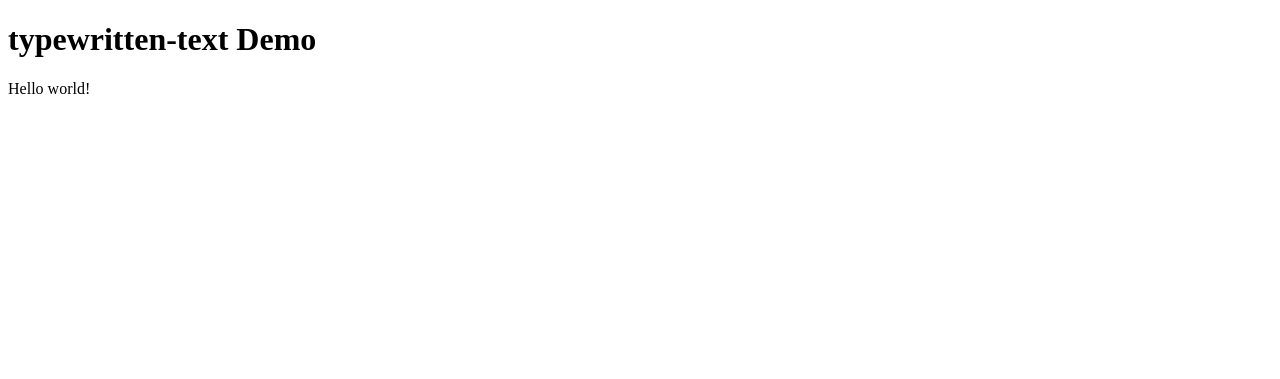
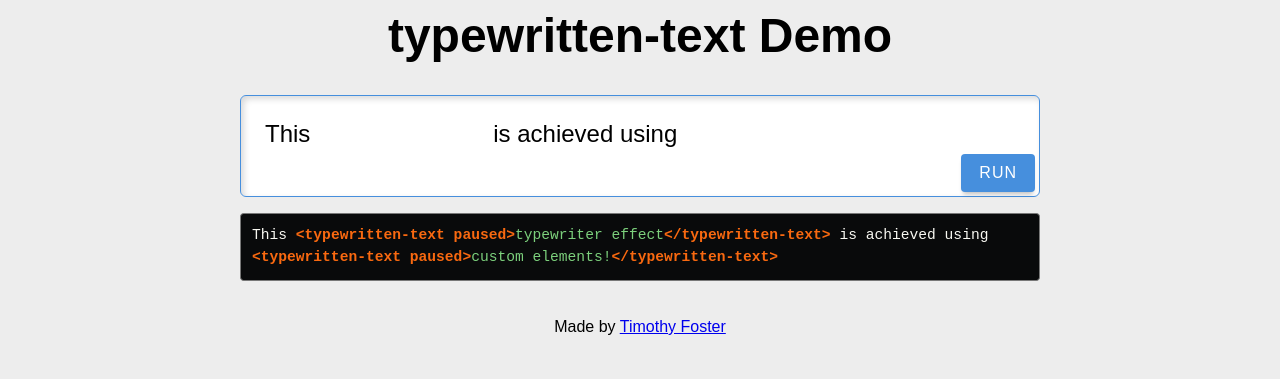
Before and after one commit to Auroratide/typewritten-text, a website with bundled scripts: page index.html in a window 1280 px wide. Built offline with nearby package versions, Linux system fonts and the light colour scheme.

Commit message:
Better-looking demo

```diff
--- /dev/null
+++ b/demo.css
@@ -0,0 +1,117 @@
+:root {
+    --font: 'Source Sans Pro', sans-serif;
+
+    --color-bg: hsl(0, 0%, 93%);
+    --color-fg: hsl(0, 0%, 100%);
+    --color-primary: 211, 69%, 57%;
+
+    --code-font: 'Source Code Pro', monospace;
+    --code-base: hsl(0, 0%, 0%);
+    --code-tagname: hsl(195, 100%, 33%);
+    --code-keyword: hsl(217, 100%, 50%);
+    --code-string: hsl(0, 77%, 36%);
+}
+
+*, *::before, *::after {
+    box-sizing: border-box;
+    margin-top: 0;
+}
+
+body {
+    font-family: var(--font);
+    padding: 0.5em;
+    background: var(--color-bg);
+}
+
+main, footer {
+    max-width: 50rem;
+    margin: auto;
+}
+
+h1 {
+    font-size: 3em;
+    font-weight: bold;
+    text-align: center;
+}
+
+footer {
+    text-align: center;
+    padding: 1.5em;
+}
+
+button, ::part(button) {
+    font-family: var(--font);
+    font-size: 0.75em;
+    border-radius: 0.25em;
+    border: none;
+    padding: 0.625em 1.125em;
+    color: var(--color-fg);
+    text-transform: uppercase;
+    letter-spacing: 0.0625em;
+    box-shadow: 0 0.25em 0.25em -0.125em rgba(0, 0, 0, 0.25);
+    cursor: pointer;
+    background: hsl(var(--color-primary));
+}
+
+button:hover, ::part(button):hover {
+    box-shadow: 0 0.25em 0.25em -0.125em rgba(0, 0, 0, 0.25), 0 0 0 3em rgba(0, 0, 0, 0.2) inset;
+}
+
+button:active, ::part(button):active, button[disabled] {
+    box-shadow: 0 0 0 3em rgba(0, 0, 0, 0.3) inset;
+}
+
+button[disabled] {
+    pointer-events: none;
+    opacity: 0.5;
+}
+
+.bigger {
+    font-size: 1.25em;
+}
+
+figure {
+    font-size: 1.5em;
+    background-color: var(--color-fg);
+    padding: 1em;
+    border-radius: 0.25em;
+    border: 0.0625em solid hsla(var(--color-primary), 1);
+    box-shadow: 0.125em 0.125em 0.25em hsla(0, 0%, 0%, 0.15) inset;
+    position: relative;
+    margin: 0 0 1rem;
+}
+
+figure button {
+    position: absolute;
+    font-size: 0.667em;
+    bottom: 0.25em;
+    right: 0.25em;
+}
+
+pre {
+    white-space: break-spaces;
+}
+
+pre code {
+    display: block;
+    font-size: 1.125em;
+    padding: 0.75em;
+    background-color: hsl(210, 11%, 4%);
+    border-radius: 0.25em;
+    color: hsl(60, 30%, 96%);
+    line-height: 1.5;
+    border: 0.125em solid hsl(0, 0%, 47%);
+}
+
+code mark {
+    background: none;
+    color: hsl(120, 47%, 65%);
+}
+
+code mark strong {
+    color:hsl(23, 95%, 52%);
+}
+
+#main-demo typewritten-text[paused] .typewritten-text_character::after {
+    visibility: hidden;
+}
--- /dev/null
+++ b/demo.js
@@ -0,0 +1,5 @@
+document.querySelector('#main-demo .start').onclick = () => {
+    document.querySelectorAll('#main-demo typewritten-text').forEach(elem => {
+        elem.start()
+    })
+}
--- a/index.html
+++ b/index.html
@@ -5,12 +5,23 @@
         <title>typewritten-text Element</title>
 
         <link rel="stylesheet" href="lib/style.css" />
+        <link rel="stylesheet" href="demo.css" />
         <script type="module" src="lib/define.js"></script>
+        <script type="module" src="demo.js"></script>
     </head>
     <body>
         <main>
-            <h1>typewritten-text Demo</h1>
-            <typewritten-text>Hello world!</typewritten-text>
+            <h1><typewritten-text>typewritten-text Demo</typewritten-text></h1>
+            <section id="main-demo">
+                <figure>
+                    <p>This <typewritten-text paused>typewriter effect</typewritten-text> is achieved using <typewritten-text paused>custom elements!</typewritten-text></p>
+                    <button class="start">Run</button>
+                </figure>
+                <pre><code>This <mark><strong>&lt;typewritten-text paused></strong>typewriter effect<strong>&lt;/typewritten-text></strong></mark> is achieved using <mark><strong>&lt;typewritten-text paused></strong>custom elements!<strong>&lt;/typewritten-text></strong></mark></code></pre>
+            </section>
         </main>
+        <footer>
+            <p>Made by <a href="https://auroratide.com">Timothy Foster</a></p>
+        </footer>
     </body>
 </html>
```
